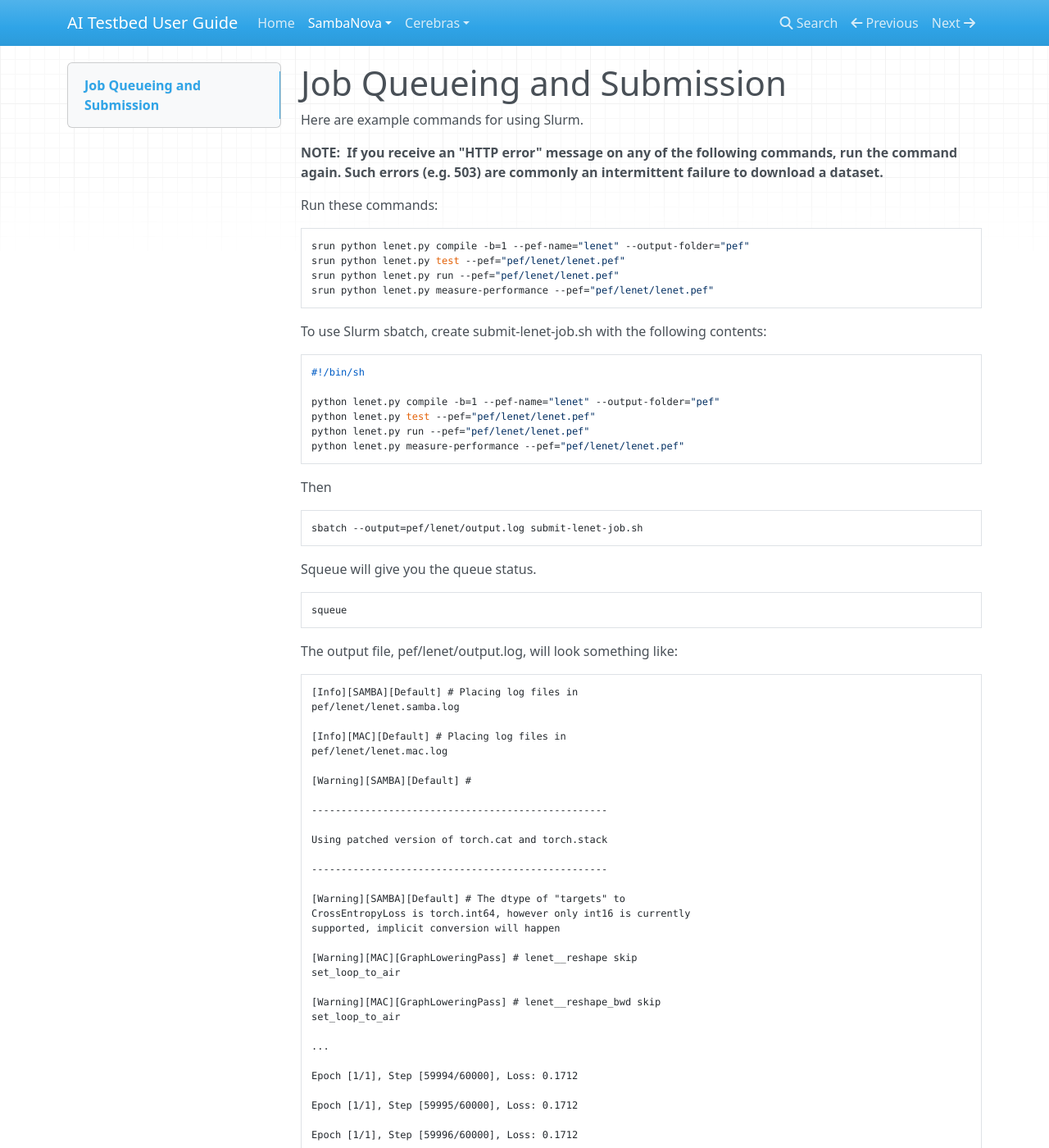
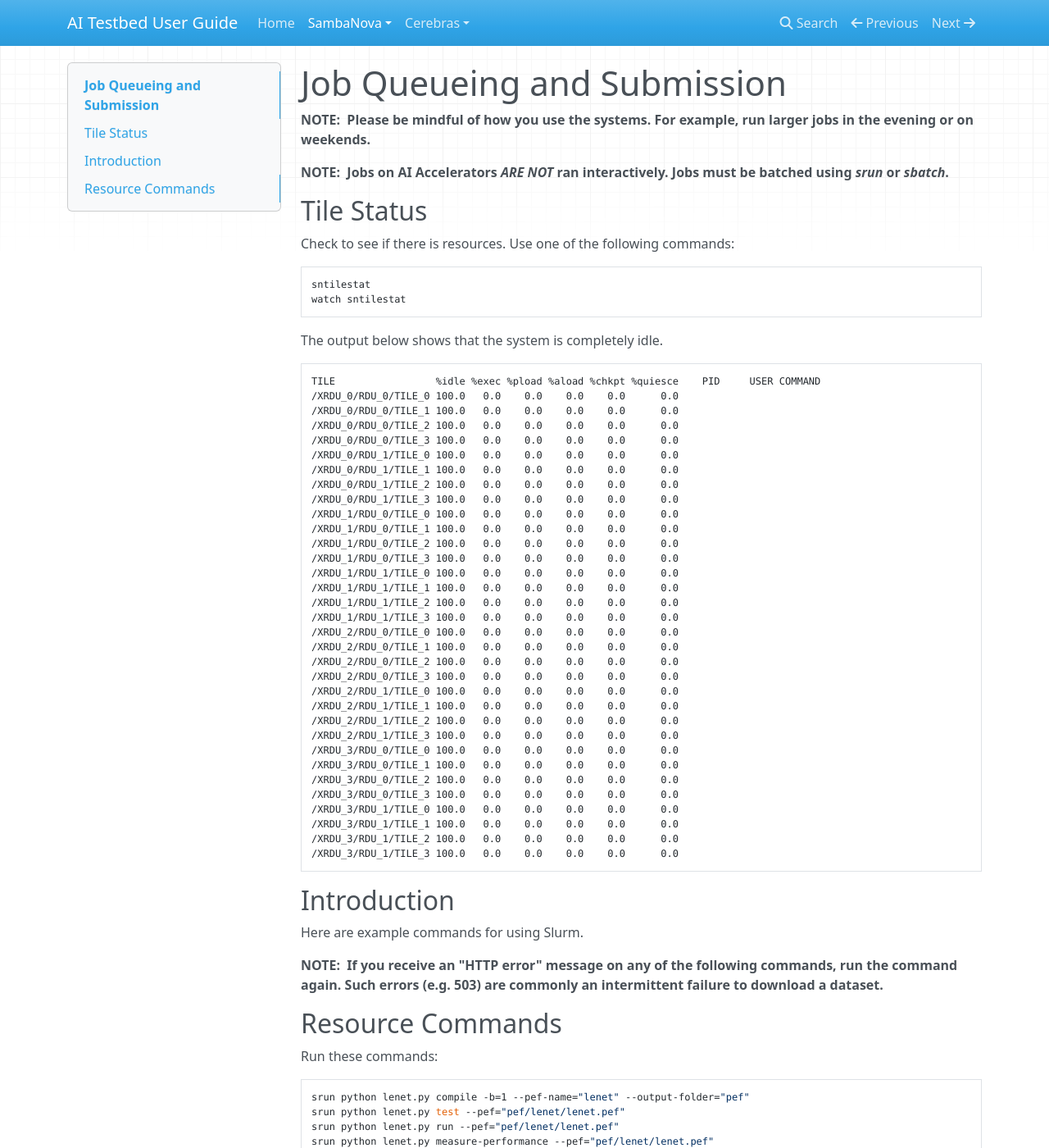
Before and after one commit to argonne-lcf/ai-testbed-userdocs, an MkDocs documentation site: the page built from docs/sambanova/Job-Queuing-and-Submission.md, in a window 1280 px wide and 1400 px high. Shown: the whole window at 82% size. Built offline with MkDocs 1.6.1, drawn with Linux system fonts in a browser that asks for light colours; nearby versions of some CDN libraries.

Commit message:
Finished Job Queueing and Submission.

````diff
--- a/docs/sambanova/Job-Queuing-and-Submission.md
+++ b/docs/sambanova/Job-Queuing-and-Submission.md
@@ -1,10 +1,68 @@
 # Job Queueing and Submission
+
+**NOTE:  Please be mindful of how you use the systems.
+For example, run larger jobs in the evening or on weekends.**
+
+**NOTE:  Jobs on AI Accelerators *ARE NOT* ran interactively.
+Jobs must be batched using *srun* or *sbatch*.**
+
+## Tile Status
+
+Check to see if there is resources.
+Use one of the following commands:
+
+```bash
+sntilestat
+watch sntilestat
+```
+
+The output below shows that the system is completely idle.
+
+```text
+TILE                 %idle %exec %pload %aload %chkpt %quiesce    PID     USER COMMAND
+/XRDU_0/RDU_0/TILE_0 100.0   0.0    0.0    0.0    0.0      0.0
+/XRDU_0/RDU_0/TILE_1 100.0   0.0    0.0    0.0    0.0      0.0
+/XRDU_0/RDU_0/TILE_2 100.0   0.0    0.0    0.0    0.0      0.0
+/XRDU_0/RDU_0/TILE_3 100.0   0.0    0.0    0.0    0.0      0.0
+/XRDU_0/RDU_1/TILE_0 100.0   0.0    0.0    0.0    0.0      0.0
+/XRDU_0/RDU_1/TILE_1 100.0   0.0    0.0    0.0    0.0      0.0
+/XRDU_0/RDU_1/TILE_2 100.0   0.0    0.0    0.0    0.0      0.0
+/XRDU_0/RDU_1/TILE_3 100.0   0.0    0.0    0.0    0.0      0.0
+/XRDU_1/RDU_0/TILE_0 100.0   0.0    0.0    0.0    0.0      0.0
+/XRDU_1/RDU_0/TILE_1 100.0   0.0    0.0    0.0    0.0      0.0
+/XRDU_1/RDU_0/TILE_2 100.0   0.0    0.0    0.0    0.0      0.0
+/XRDU_1/RDU_0/TILE_3 100.0   0.0    0.0    0.0    0.0      0.0
+/XRDU_1/RDU_1/TILE_0 100.0   0.0    0.0    0.0    0.0      0.0
+/XRDU_1/RDU_1/TILE_1 100.0   0.0    0.0    0.0    0.0      0.0
+/XRDU_1/RDU_1/TILE_2 100.0   0.0    0.0    0.0    0.0      0.0
+/XRDU_1/RDU_1/TILE_3 100.0   0.0    0.0    0.0    0.0      0.0
+/XRDU_2/RDU_0/TILE_0 100.0   0.0    0.0    0.0    0.0      0.0
+/XRDU_2/RDU_0/TILE_1 100.0   0.0    0.0    0.0    0.0      0.0
+/XRDU_2/RDU_0/TILE_2 100.0   0.0    0.0    0.0    0.0      0.0
+/XRDU_2/RDU_0/TILE_3 100.0   0.0    0.0    0.0    0.0      0.0
+/XRDU_2/RDU_1/TILE_0 100.0   0.0    0.0    0.0    0.0      0.0
+/XRDU_2/RDU_1/TILE_1 100.0   0.0    0.0    0.0    0.0      0.0
+/XRDU_2/RDU_1/TILE_2 100.0   0.0    0.0    0.0    0.0      0.0
+/XRDU_2/RDU_1/TILE_3 100.0   0.0    0.0    0.0    0.0      0.0
+/XRDU_3/RDU_0/TILE_0 100.0   0.0    0.0    0.0    0.0      0.0
+/XRDU_3/RDU_0/TILE_1 100.0   0.0    0.0    0.0    0.0      0.0
+/XRDU_3/RDU_0/TILE_2 100.0   0.0    0.0    0.0    0.0      0.0
+/XRDU_3/RDU_0/TILE_3 100.0   0.0    0.0    0.0    0.0      0.0
+/XRDU_3/RDU_1/TILE_0 100.0   0.0    0.0    0.0    0.0      0.0
+/XRDU_3/RDU_1/TILE_1 100.0   0.0    0.0    0.0    0.0      0.0
+/XRDU_3/RDU_1/TILE_2 100.0   0.0    0.0    0.0    0.0      0.0
+/XRDU_3/RDU_1/TILE_3 100.0   0.0    0.0    0.0    0.0      0.0
+```
+
+## Introduction
 
 Here are example commands for using Slurm.
 
 **NOTE:  If you receive an "HTTP error" message on any of the
 following commands, run the command again. Such errors (e.g. 503) are
 commonly an intermittent failure to download a dataset.**
+
+## Resource Commands
 
 Run these commands:
 
````
Also changed, not shown: docs/sambanova/Best-Practices-and-FAQs.md (+3 -0 lines), docs/sambanova/Steps-to-run-a-model-or-program.md (+8 -0 lines), docs/sambanova/TODO.md (added, +12 -0 lines), docs/sambanova/Tunneling-and-forwarding-ports.md (+2 -0 lines).
